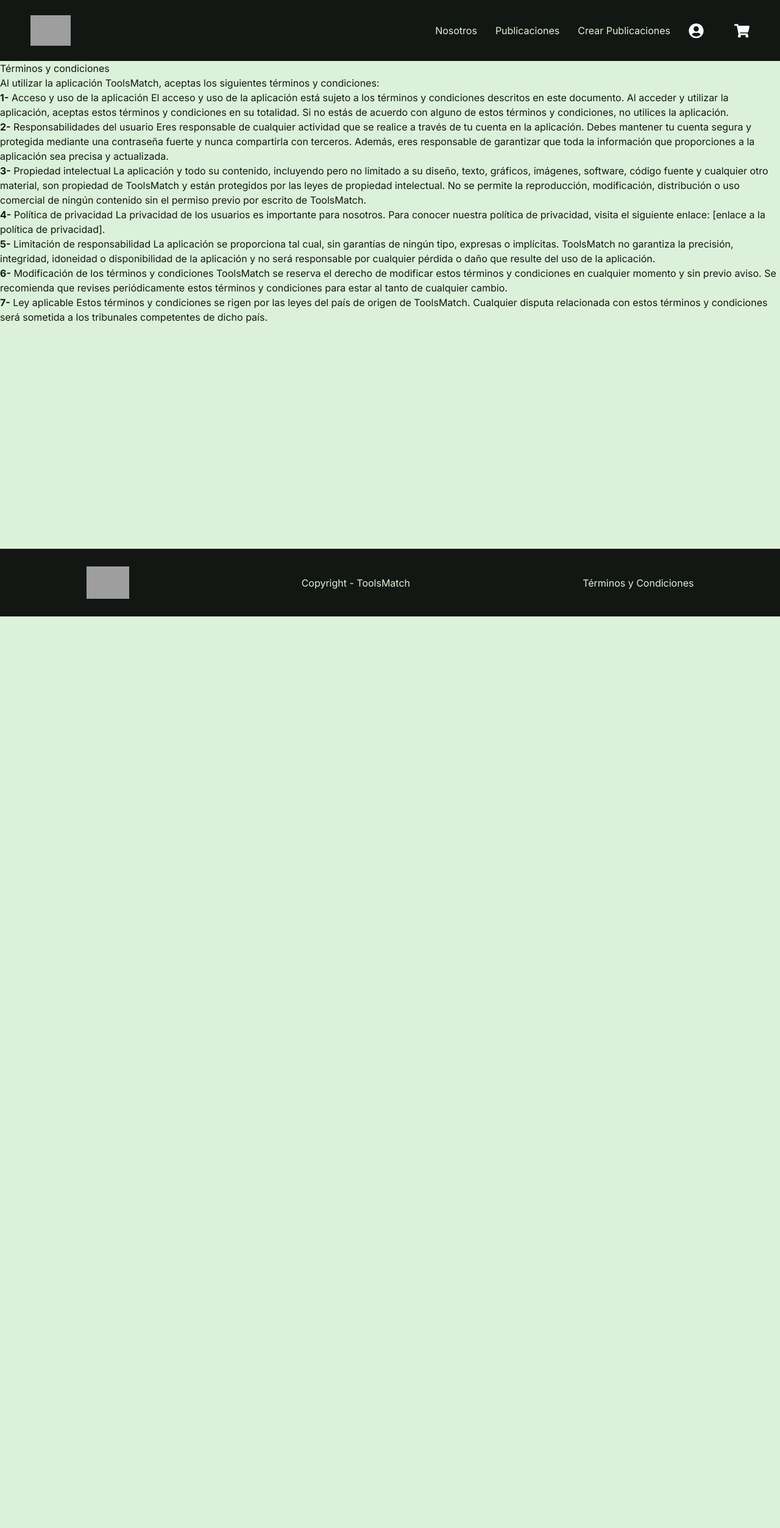
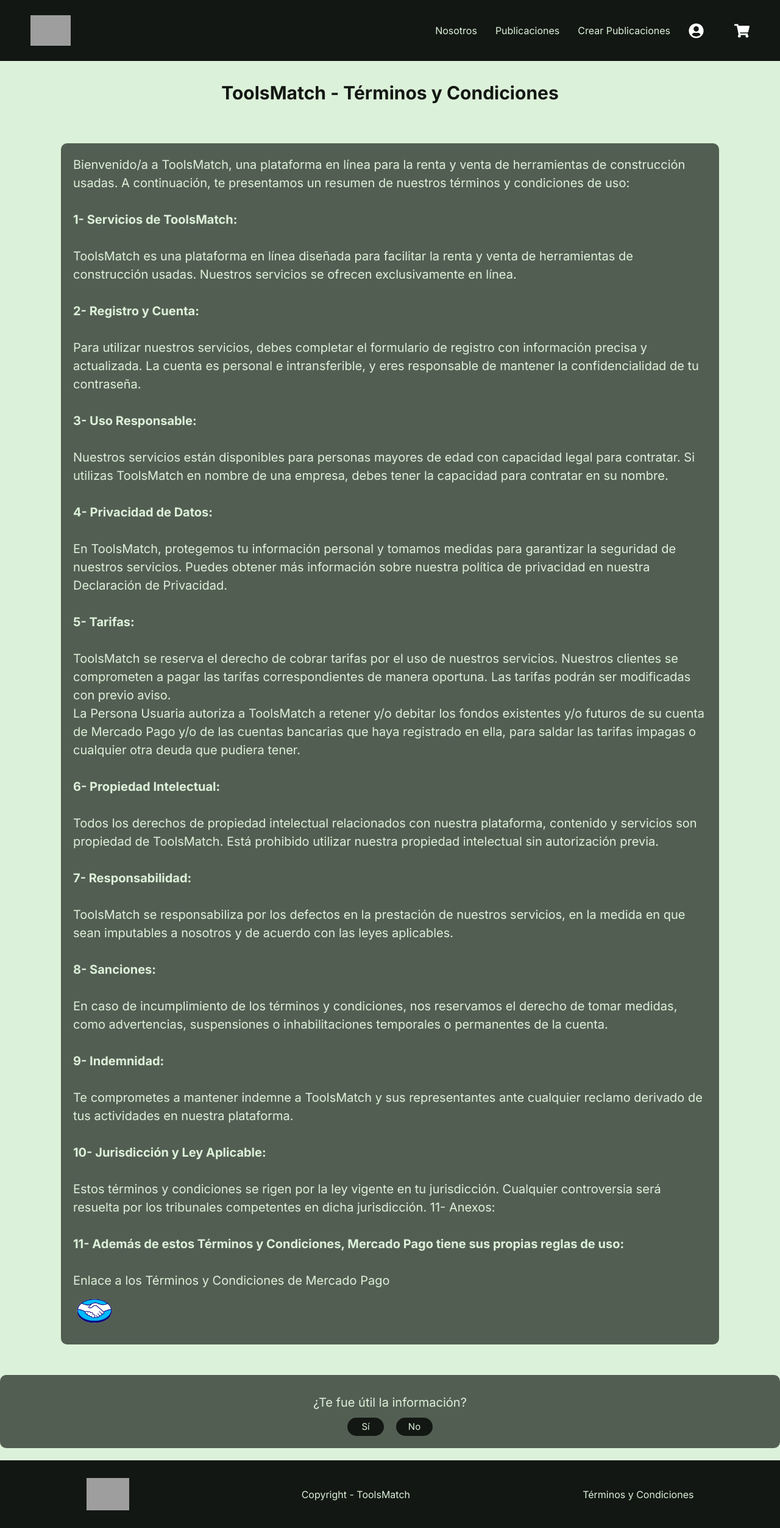
Before and after one commit to Jefersonsteven/tools-match, a Next.js app: page /terms in a window 1280 px wide. Shown: the whole page at 61% size. Before the commit the page ends 1011 px from the top, so only its background shows below. Built offline with nearby package versions, Linux system fonts and the light colour scheme; grey boxes are pictures that could not be loaded.

Commit message:
terms and conditions

```diff
--- a/src/app/terms/Terms.module.css
+++ b/src/app/terms/Terms.module.css
@@ -1,3 +1,73 @@
 .termsContainer{
     min-height: 100vh;
 }
+.termsTitle{
+    text-align: center;
+    font-size: 3rem;
+    margin: 3rem 0;
+    font-weight: 500;
+}
+.termsSubTitle{
+    background-color: var(--black-light);
+    text-align: flex-start;
+    font-size: 2rem;
+    margin: 2rem 0;
+    color: var(--white);
+    padding: 2rem;
+    border-radius: 10px;
+}
+.termsSubHeader{
+    padding: 10px 100px;
+
+}
+.infoUtil{
+    background-color: var(--black-light);
+    text-align: flex-start;
+    font-size: 2rem;
+    margin: 2rem 0;
+    color: var(--white);
+    padding: 2rem;
+    border-radius: 10px;
+}
+.infoUtil p{
+    text-align: center;
+    margin: 1rem 0;
+    font-size: 2rem;
+    font-size: 2rem;
+    color: var(--white);
+}
+.termButton{
+    display: flex;
+    font-size: 1.5rem;
+    justify-content: center;
+}
+.termButton button{
+    width: 20px;
+    height: 20px;
+    margin: 0 10px;
+}
+.Close{
+    background-color: var(--black);
+    text-align: flex-start;
+    font-size: 2rem;
+    margin: 2rem 0;
+    color: var(--white);
+    padding: 2rem;
+    border-radius: 10px;
+    height: 50px;
+    margin-top: 1rem;
+    margin-inline: auto;
+    margin-top: 20px;
+}
+.Modal{
+    padding: 20px;
+    height: 20%;
+    width: 60%;
+    opacity: 1;
+    background-color: var(--black-light);
+    border-radius: 10px;
+    margin-left: 30%;
+    max-width: 300px;
+    margin-top: 50%;
+    font-weight: 800;
+}
--- a/src/app/terms/page.jsx
+++ b/src/app/terms/page.jsx
@@ -1,61 +1,202 @@
+"use client";
+
 import style from "./Terms.module.css";
+import React, { useState } from "react";
+import Modal from "react-modal";
+import Image from "next/image";
 
 function Terms() {
+  const [isModalOpen, setIsModalOpen] = useState(false);
+  const [showMessage, setShowMessage] = useState(false);
+  const [messageText, setMessageText] = useState("");
+  const [showButtons, setShowButtons] = useState(true);
+  const [showQuestion, setShowQuestion] = useState(true);
+
+  const handleButtonClick = async (message) => {
+    setShowMessage(true);
+    setMessageText(message);
+    setShowButtons(false);
+    setShowQuestion(false);
+  };
+
   return (
     <div className={style.termsContainer}>
       <div id="terms-and-conditions" className={style.terms}>
-        <h2 className={style.termsTitle}>Términos y condiciones</h2>
-        <p>
-          Al utilizar la aplicación ToolsMatch, aceptas los siguientes términos
-          y condiciones:
+        <div className={style.termsHeader}>
+          <h2 className={style.termsTitle}>
+            <strong>ToolsMatch - Términos y Condiciones</strong>
+          </h2>
+        </div>
+        <div className={style.termsSubHeader}>
+          <p className={style.termsSubTitle}>
+            Bienvenido/a a ToolsMatch, una plataforma en línea para la renta y
+            venta de herramientas de construcción usadas. A continuación, te
+            presentamos un resumen de nuestros términos y condiciones de uso:
             <br />
-          <b>1-</b> Acceso y uso de la aplicación El acceso y uso de la
-          aplicación está sujeto a los términos y condiciones descritos en este
-          documento. Al acceder y utilizar la aplicación, aceptas estos términos
-          y condiciones en su totalidad. Si no estás de acuerdo con alguno de
-          estos términos y condiciones, no utilices la aplicación.
             <br />
-          <b>2-</b> Responsabilidades del usuario Eres responsable de cualquier
-          actividad que se realice a través de tu cuenta en la aplicación. Debes
-          mantener tu cuenta segura y protegida mediante una contraseña fuerte y
-          nunca compartirla con terceros. Además, eres responsable de garantizar
-          que toda la información que proporciones a la aplicación sea precisa y
-          actualizada.
+            <strong>1- Servicios de ToolsMatch:</strong>
             <br />
-          <b>3-</b> Propiedad intelectual La aplicación y todo su contenido,
-          incluyendo pero no limitado a su diseño, texto, gráficos, imágenes,
-          software, código fuente y cualquier otro material, son propiedad de
-          ToolsMatch y están protegidos por las leyes de propiedad intelectual.
-          No se permite la reproducción, modificación, distribución o uso
-          comercial de ningún contenido sin el permiso previo por escrito de
-          ToolsMatch.
             <br />
-          <b>4-</b> Política de privacidad La privacidad de los usuarios es
-          importante para nosotros. Para conocer nuestra política de privacidad,
-          visita el siguiente enlace: [enlace a la política de privacidad].
+            ToolsMatch es una plataforma en línea diseñada para facilitar la
+            renta y venta de herramientas de construcción usadas. Nuestros
+            servicios se ofrecen exclusivamente en línea.
             <br />
-          <b>5-</b> Limitación de responsabilidad La aplicación se proporciona
-          tal cual, sin garantías de ningún tipo, expresas o implícitas.
-          ToolsMatch no garantiza la precisión, integridad, idoneidad o
-          disponibilidad de la aplicación y no será responsable por cualquier
-          pérdida o daño que resulte del uso de la aplicación.
             <br />
-          <b>6-</b> Modificación de los términos y condiciones ToolsMatch se
-          reserva el derecho de modificar estos términos y condiciones en
-          cualquier momento y sin previo aviso. Se recomienda que revises
-          periódicamente estos términos y condiciones para estar al tanto de
-          cualquier cambio.
+            <strong>2- Registro y Cuenta:</strong>
             <br />
-          <b>7-</b> Ley aplicable Estos términos y condiciones se rigen por las
-          leyes del país de origen de ToolsMatch. Cualquier disputa relacionada
-          con estos términos y condiciones será sometida a los tribunales
-          competentes de dicho país.
+            <br />
+            Para utilizar nuestros servicios, debes completar el formulario de
+            registro con información precisa y actualizada. La cuenta es
+            personal e intransferible, y eres responsable de mantener la
+            confidencialidad de tu contraseña.
+            <br />
+            <br />
+            <strong>3- Uso Responsable:</strong>
+            <br />
+            <br />
+            Nuestros servicios están disponibles para personas mayores de edad
+            con capacidad legal para contratar. Si utilizas ToolsMatch en nombre
+            de una empresa, debes tener la capacidad para contratar en su
+            nombre.
+            <br />
+            <br />
+            <strong>4- Privacidad de Datos:</strong>
+            <br />
+            <br />
+            En ToolsMatch, protegemos tu información personal y tomamos medidas
+            para garantizar la seguridad de nuestros servicios. Puedes obtener
+            más información sobre nuestra política de privacidad en nuestra
+            Declaración de Privacidad.
+            <br />
+            <br />
+            <strong>5- Tarifas:</strong>
+            <br />
+            <br />
+            ToolsMatch se reserva el derecho de cobrar tarifas por el uso de
+            nuestros servicios. Nuestros clientes se comprometen a pagar las
+            tarifas correspondientes de manera oportuna. Las tarifas podrán ser
+            modificadas con previo aviso.
+            <br />
+            La Persona Usuaria autoriza a ToolsMatch a retener y/o debitar los
+            fondos existentes y/o futuros de su cuenta de Mercado Pago y/o de
+            las cuentas bancarias que haya registrado en ella, para saldar las
+            tarifas impagas o cualquier otra deuda que pudiera tener.
+            <br />
+            <br />
+            <strong>6- Propiedad Intelectual:</strong>
+            <br />
+            <br />
+            Todos los derechos de propiedad intelectual relacionados con nuestra
+            plataforma, contenido y servicios son propiedad de ToolsMatch. Está
+            prohibido utilizar nuestra propiedad intelectual sin autorización
+            previa.
+            <br />
+            <br />
+            <strong>7- Responsabilidad:</strong>
+            <br />
+            <br />
+            ToolsMatch se responsabiliza por los defectos en la prestación de
+            nuestros servicios, en la medida en que sean imputables a nosotros y
+            de acuerdo con las leyes aplicables.
+            <br />
+            <br />
+            <strong>8- Sanciones:</strong>
+            <br />
+            <br />
+            En caso de incumplimiento de los términos y condiciones, nos
+            reservamos el derecho de tomar medidas, como advertencias,
+            suspensiones o inhabilitaciones temporales o permanentes de la
+            cuenta.
+            <br />
+            <br />
+            <strong>9- Indemnidad:</strong>
+            <br />
+            <br />
+            Te comprometes a mantener indemne a ToolsMatch y sus representantes
+            ante cualquier reclamo derivado de tus actividades en nuestra
+            plataforma.
+            <br />
+            <br />
+            <strong>10- Jurisdicción y Ley Aplicable:</strong>
+            <br />
+            <br />
+            Estos términos y condiciones se rigen por la ley vigente en tu
+            jurisdicción. Cualquier controversia será resuelta por los
+            tribunales competentes en dicha jurisdicción. 11- Anexos:
+            <br />
+            <br />
+            <strong>
+              11- Además de estos Términos y Condiciones, Mercado Pago tiene sus
+              propias reglas de uso:
+            </strong>
+            <br />
+            <br />
+            Enlace a los Términos y Condiciones de Mercado Pago
+            <a href="https://www.mercadolibre.cl/ayuda/299" target="blank">
+              <Image
+                src="/images/logo/mp.png"
+                alt="logo"
+                width={70}
+                height={70}
+                className={style.logo}
+              />
+            </a>
           </p>
+        </div>
+        <div className={style.infoUtil}>
+          {!showMessage && (
+            <div>
+              <p>¿Te fue útil la información?</p>
+            </div>
+          )}
+          {showButtons && (
+            <div className={style.termButton}>
+              <button
+                onClick={() =>
+                  handleButtonClick(
+                    <span>
+                      ¡Muchas Gracias! Tu opinión ayuda a mejorar esta
+                      información para todas las personas.
+                    </span>
+                  )
+                }
+              >
+                Sí
+              </button>
+              <button
+                onClick={() =>
+                  handleButtonClick(
+                    "Lamentamos que no te haya sido útil. Agradecemos tu feedback para mejorar."
+                  )
+                }
+              >
+                No
+              </button>
+            </div>
+          )}
 
-        {/* HACER EL ROUTER BACK */}
+          {showMessage && (
+            <div className={style.message}>
+              <p>{messageText}</p>
+              <button
+                onClick={() => {
+                  setShowMessage(false);
+                  setShowButtons(true);
+                }}
+                className={style.Close}
+              >
+                Cerrar
+              </button>
+            </div>
+          )}
+        </div>
       </div>
     </div>
   );
 }
 
 export default Terms;
+
+{
+  /* HACER EL ROUTER BACK */
+}
```
Also changed, not shown: public/images/logo/mp.png (added). Lines whose indentation alone changed are shown as unchanged.
